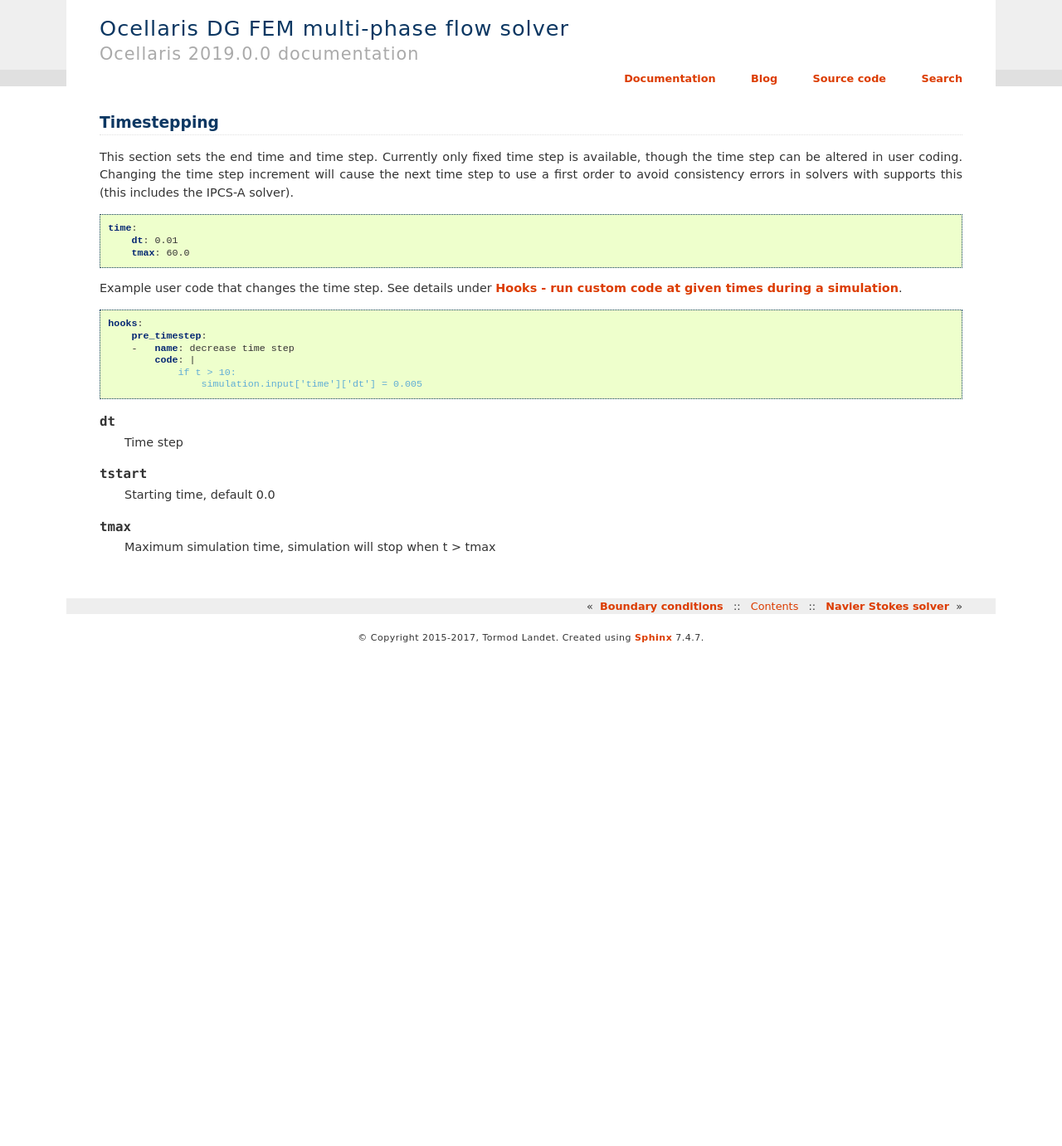
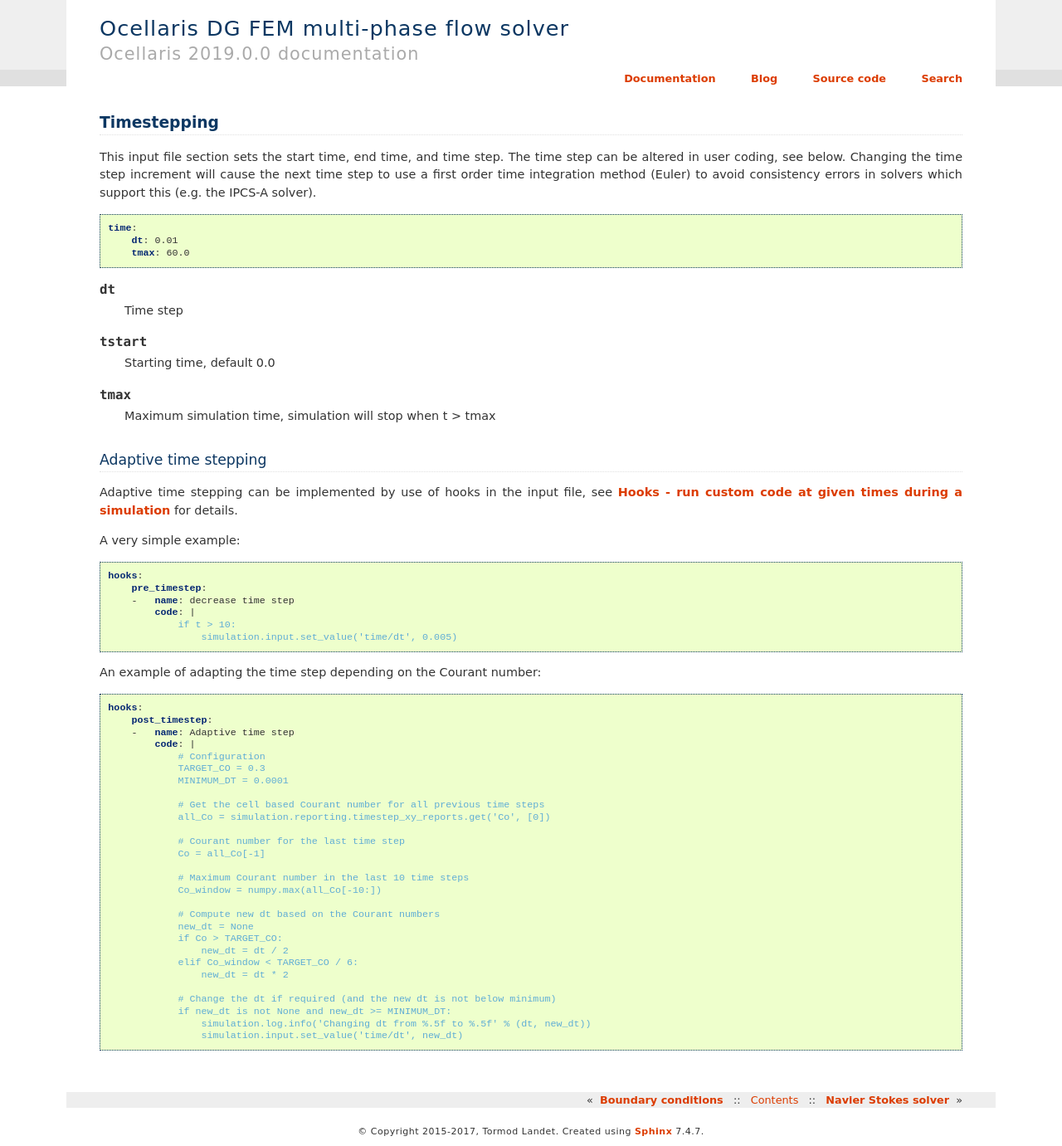
Before and after one commit to TormodLandet/Ocellaris, a Sphinx documentation site: the page built from documentation/user_guide/input/time.rst, in a window 1280 px wide. Shown: the whole page at 83% size. Built offline with Sphinx 7.4.7, drawn with Linux system fonts in a browser that asks for light colours; before the commit the page ends 900 px from its top, so only the background shows below that.

Commit message:
Adaptive time stepping example

```diff
--- a/documentation/user_guide/input/input.rst
+++ b/documentation/user_guide/input/input.rst
@@ -1,5 +1,5 @@
-Ocellaris input file description
-================================
+Writing input files
+===================
 
 
 .. contents:: Contents
--- a/documentation/user_guide/input/time.rst
+++ b/documentation/user_guide/input/time.rst
@@ -3,29 +3,17 @@
 Timestepping
 ============
 
-This section sets the end time and time step. Currently only fixed time step is
-available, though the time step can be altered in user coding. Changing the
-time step increment will cause the next time step to use a first order to avoid
-consistency errors in solvers with supports this (this includes the IPCS-A
-solver).
+This input file section sets the start time, end time, and time step. The time
+step can be altered in user coding, see below. Changing the time step increment
+will cause the next time step to use a first order time integration method
+(Euler) to avoid consistency errors in solvers which support this (e.g. the
+IPCS-A solver).
 
 .. code-block:: yaml
 
     time:
         dt: 0.01
         tmax: 60.0
-
-Example user code that changes the time step. See details under
-:ref:`inp_hooks`.
-
-.. code-block:: yaml
-
-    hooks:
-        pre_timestep:
-        -   name: decrease time step
-            code: |
-                if t > 10:
-                    simulation.input['time']['dt'] = 0.005
 
 .. describe:: dt
 
@@ -38,3 +26,54 @@
 .. describe:: tmax
 
     Maximum simulation time, simulation will stop when t > tmax
+
+
+Adaptive time stepping
+----------------------
+
+Adaptive time stepping can be implemented by use of hooks in the input file,
+see :ref:`inp_hooks` for details.
+
+A very simple example:
+
+.. code-block:: yaml
+
+    hooks:
+        pre_timestep:
+        -   name: decrease time step
+            code: |
+                if t > 10:
+                    simulation.input.set_value('time/dt', 0.005)
+
+An example of adapting the time step depending on the Courant number:
+
+.. code-block:: yaml
+
+    hooks:
+        post_timestep:
+        -   name: Adaptive time step
+            code: |
+                # Configuration
+                TARGET_CO = 0.3
+                MINIMUM_DT = 0.0001
+
+                # Get the cell based Courant number for all previous time steps
+                all_Co = simulation.reporting.timestep_xy_reports.get('Co', [0])
+
+                # Courant number for the last time step
+                Co = all_Co[-1]
+
+                # Maximum Courant number in the last 10 time steps
+                Co_window = numpy.max(all_Co[-10:])
+
+                # Compute new dt based on the Courant numbers
+                new_dt = None
+                if Co > TARGET_CO:
+                    new_dt = dt / 2
+                elif Co_window < TARGET_CO / 6:
+                    new_dt = dt * 2
+
+                # Change the dt if required (and the new dt is not below minimum)
+                if new_dt is not None and new_dt >= MINIMUM_DT:
+                    simulation.log.info('Changing dt from %.5f to %.5f' % (dt, new_dt))
+                    simulation.input.set_value('time/dt', new_dt)
```
